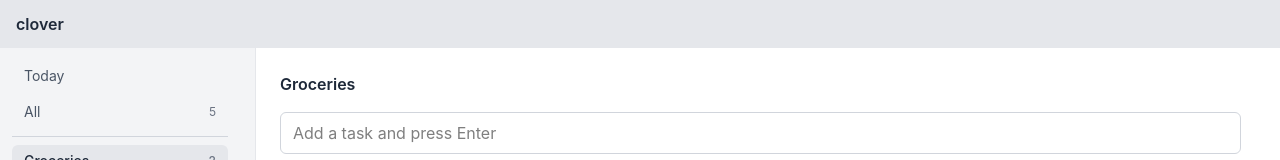
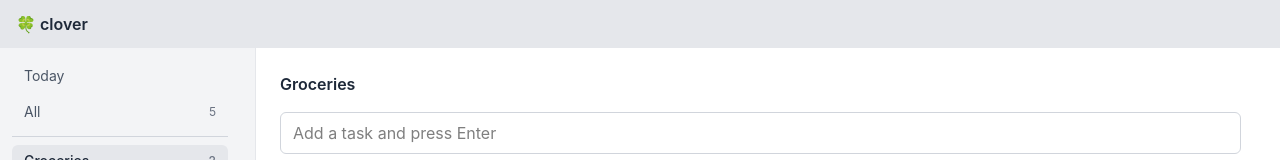
Before and after one commit to willdufault/clover, a React (Vite) app: page / in a window 1280 px wide. Shown: the top 160 px of the page. Built offline with nearby package versions, Linux system fonts and the light colour scheme.

Commit message:
feat: add clover emoji to header
Co-Authored-By: Claude Opus 5.5 <noreply@anthropic.com>

```diff
--- a/src/App.tsx
+++ b/src/App.tsx
@@ -260,7 +260,7 @@ export default function App() {
     >
       <div className="flex h-screen overflow-hidden flex-col font-sans">
         <header className="flex h-12 shrink-0 items-center bg-gray-200 px-4">
-          <span className="font-semibold text-gray-800">clover</span>
+          <span className="font-semibold text-gray-800">🍀 clover</span>
         </header>
         <div className="flex flex-1 min-h-0">
           <Sidebar
```
